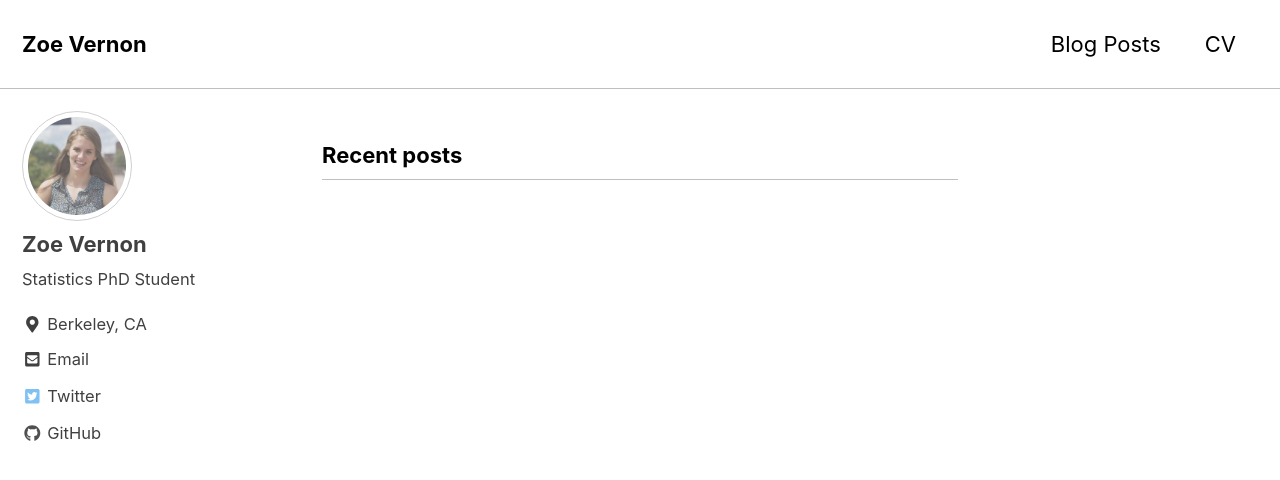
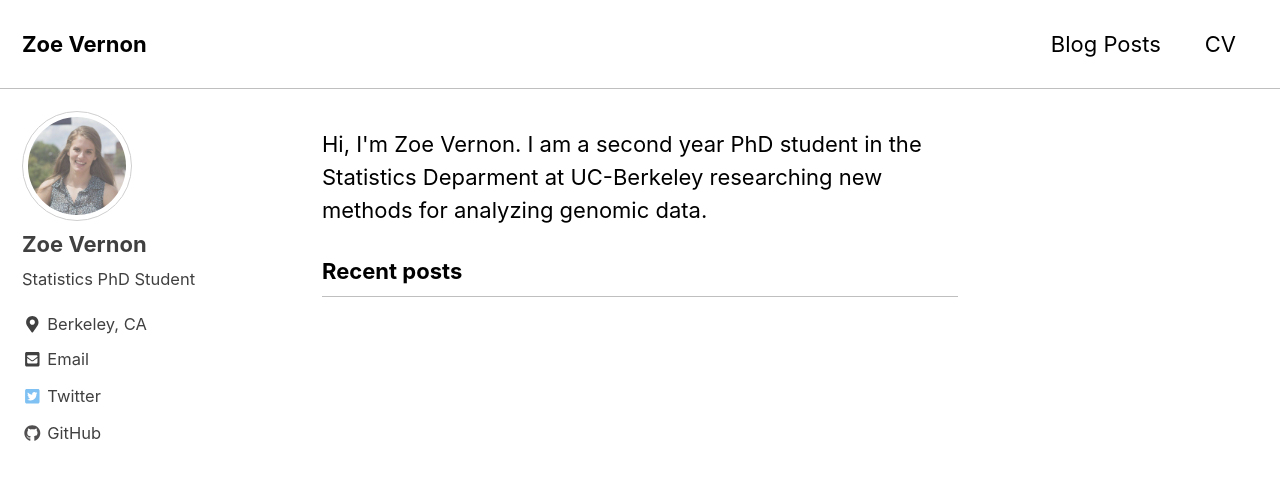
Before and after one commit to zoevernon/Personal-website, a Jekyll site: the page built from index.html, in a window 1280 px wide and 900 px high. Shown: the top 480 px of the window. Built offline with Jekyll 4.4.1, drawn with Linux system fonts in a browser that asks for light colours; nearby versions of some CDN libraries; the list of posts is cut into pages by our own code.

Commit message:
Update index.html

```diff
--- a/index.html
+++ b/index.html
@@ -2,3 +2,5 @@
 layout: home
 author_profile: true
 ---
+
+Hi, I'm Zoe Vernon.  I am a second year PhD student in the Statistics Deparment at UC-Berkeley researching new methods for analyzing genomic data.
```
